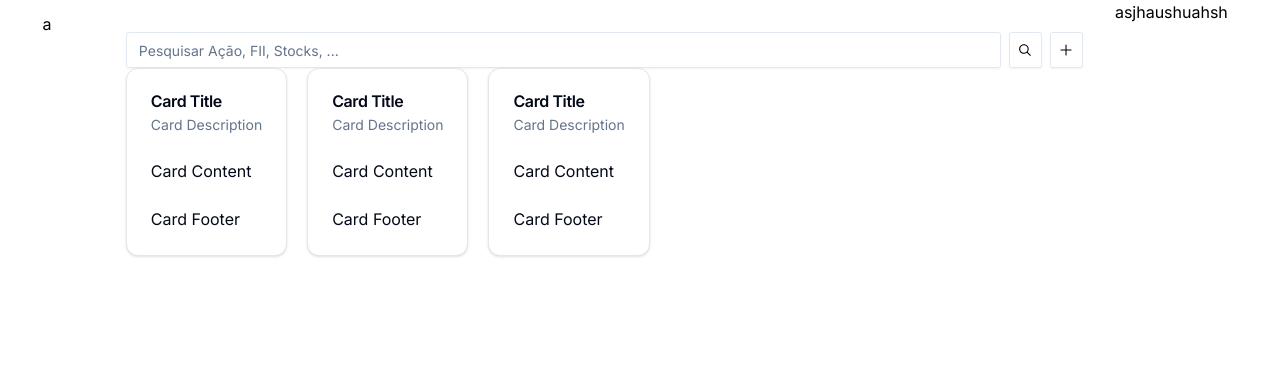
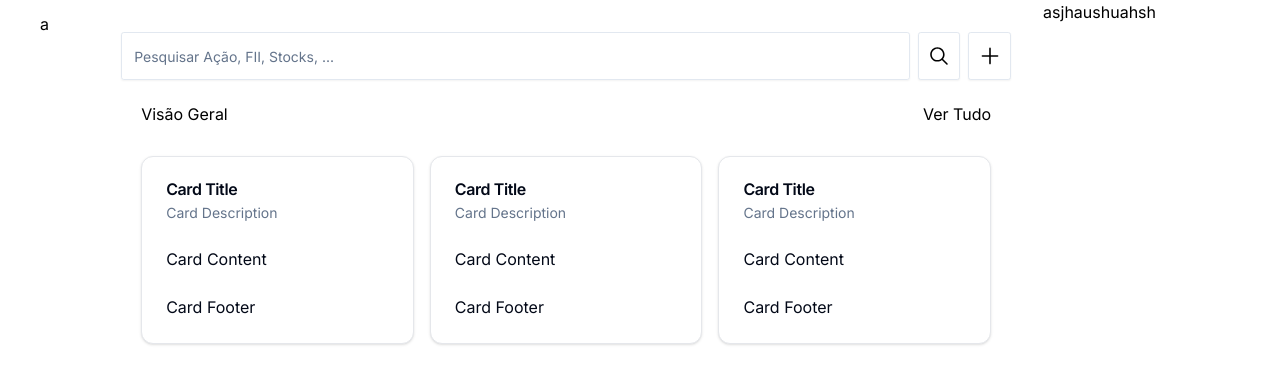
Before and after one commit to Zombrooc/investiment-dashboard, a Next.js app: page / in a window 1280 px wide. Shown: the top 384 px of the page. Built offline with nearby package versions, Linux system fonts and the light colour scheme.

Commit message:
Atualização da Dashboard

```diff
--- a/src/app/page.js
+++ b/src/app/page.js
@@ -21,15 +21,25 @@ export default function Home() {
       <div className="w-full p-3">
         <div className=" w-full p-5">
           <div className="flex w-full items-center space-x-2">
-            <Input type="text" placeholder="Pesquisar Ação, FII, Stocks, ..." className="w-full" />
-            <Button variant="outline" size="icon">
-              <MagnifyingGlassIcon className="h-4 w-4" />
+            <Input type="text" placeholder="Pesquisar Ação, FII, Stocks, ..." className="w-full h-12" />
+            <Button variant="outline" size="icon" className="h-12 w-12">
+              <MagnifyingGlassIcon className="h-6 w-6" />
             </Button>
-            <Button variant="outline" size="icon">
-              <PlusIcon className="h-4 w-4" />
+            <Button variant="outline" size="icon" className="h-12 w-12">
+              <PlusIcon className="h-6 w-6" />
             </Button>
           </div>
-          <div className="flex flex-row gap-5">
+          <div className="flex flex-col p-5">
+            <div className="flex justify-between">
+              <p className="leading-7">
+                Visão Geral
+              </p>
+              <p className="leading-7">
+                Ver Tudo
+              </p>
+            </div>
+            <div className="grid grid-cols-3 gap-4 mt-7">
+
               <Card>
                 <CardHeader>
                   <CardTitle>Card Title</CardTitle>
@@ -68,11 +78,13 @@ export default function Home() {
                   <p>Card Footer</p>
                 </CardFooter>
               </Card>
+            </div>
+
 
           </div>
         </div>
       </div>
-      <div className="w-52">
+      <div className="w-80">
         asjhaushuahsh
       </div>
     </div >
```
Lines whose indentation alone changed are shown as unchanged.
